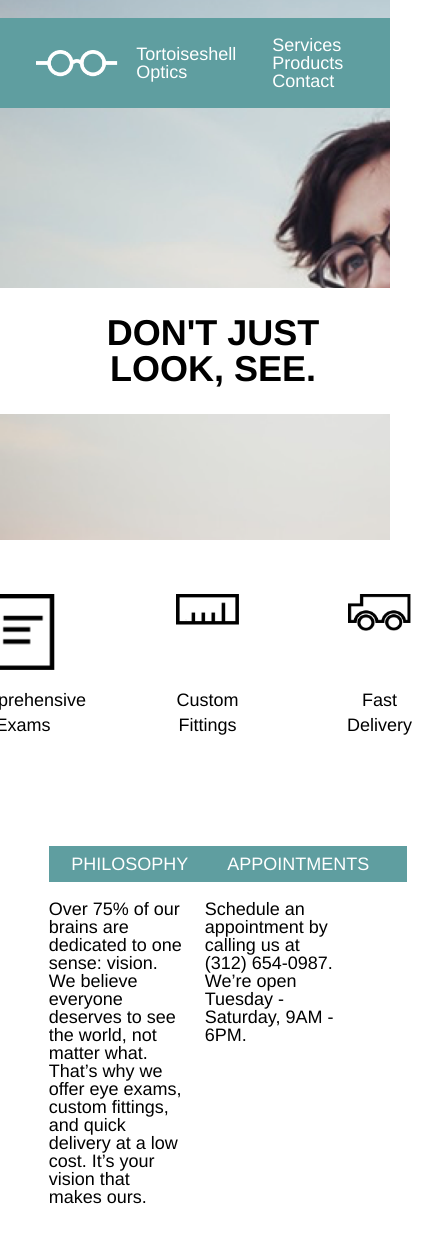
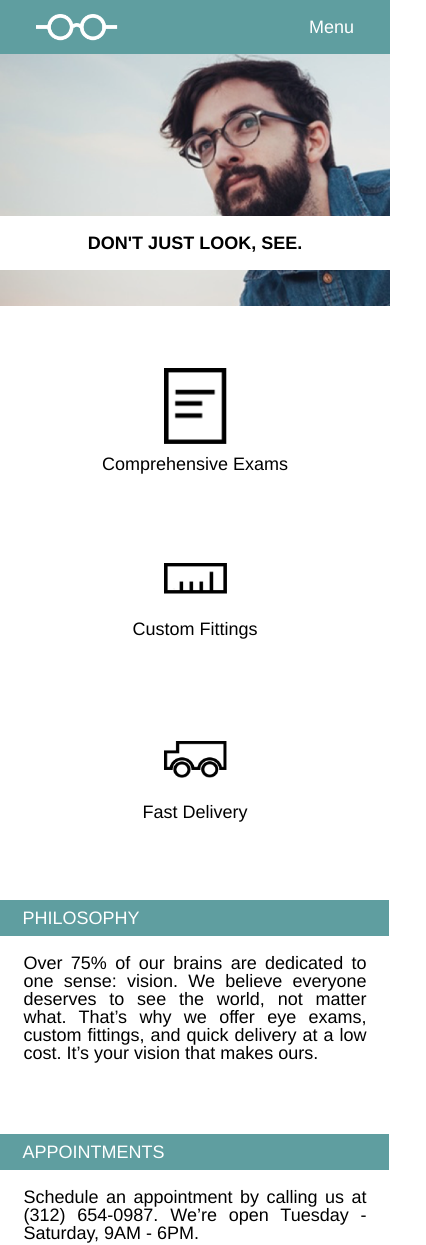
Before and after one commit to ashley-howard/optics, a plain HTML site: page index.html in a window 390 px wide. Shown: the top 1245 px of the page, 426 px wide, since content can reach past the window. Drawn offline with Linux system fonts and the light colour scheme.

Commit message:
added responsiveness

```diff
--- a/index.html
+++ b/index.html
@@ -4,6 +4,8 @@
     <meta name="viewport" content="width=device-width">
     <link rel="stylesheet" href="resources/reset.css" type="text/css">
     <link rel="stylesheet" href="resources/global.css" type="text/css">
+    <link rel="stylesheet" href="resources/media-960px.css" type="text/css">
+    <link rel="stylesheet" href="resources/media-650px.css" type="text/css">
     <meta charset="utf-8">
     <title>Tortoiseshell Optics</title>
   </head>
@@ -11,6 +13,7 @@
 
     <!-- Navbar -->
   <div class="header">
+
     <nav class="navbar">
       <div class="container">
         <div class="logo">
@@ -24,6 +27,19 @@
         </div>
       </div>
     </nav>
+
+    <!-- Mobile Navbar -->
+    <nav class="mobile-navbar">
+      <div class="container">
+        <div class="logo">
+          <img src="resources/images/logo-white.png" alt="a pair of white glasses">
+        </div>
+        <div class="links">
+          <span>Menu</span>
+        </div>
+      </div>
+    </nav>
+
     <!-- Main Banner -->
     <div class="container">
       <div class="banner">
--- a/resources/global.css
+++ b/resources/global.css
@@ -18,7 +18,7 @@ body {
   margin-top: 1rem;
 }
 
-.navbar .container {
+.navbar .container, .mobile-navbar .container {
   display: flex;
   justify-content: space-between;
   background-color: cadetblue;
@@ -40,13 +40,17 @@ body {
   margin-left: 1rem;
 }
 
-.navbar .links {
+.navbar .links, .mobile-navbar .links {
   margin-right: 2rem;
   padding: 1rem 0;
 }
 
-.navbar .links span {
+.navbar .links span, .mobile-navbar .links span {
   padding-left: 2rem;
+}
+
+.mobile-navbar {
+  display: none;
 }
 
 /*-- Header & Banner --*/
--- /dev/null
+++ b/resources/media-650px.css
@@ -0,0 +1,71 @@
+@media only screen and (max-width: 650px){
+  .navbar {
+    display: none;
+  }
+
+  .mobile-navbar{
+    display: block;
+  }
+
+  .header {
+    height: 17rem;
+  }
+
+  .banner {
+    display: block;
+    justify-content: center;
+    margin: 0;
+    margin-top: 9rem;
+  }
+
+  .heading {
+    display: block;
+  }
+
+  .heading h1 {
+    font-size: 1rem;
+    padding: 1rem 0;
+}
+
+.details {
+  display: block;
+}
+
+.item {
+  width: auto;
+  height: 7rem;
+  justify-content: space-evenly;
+}
+
+.business {
+  display: block;
+}
+
+.info {
+  width: 94%;
+}
+
+.appointments {
+  margin-left: 0;
+  margin-top: 4rem;
+}
+
+.info span {
+ width: 100%;
+}
+
+.info p {
+  margin-top: 1rem;
+  margin-left: 1.3rem;
+  text-align: justify;
+}
+
+.footer span {
+  display: none;
+}
+
+.footer img {
+  margin: 4rem auto;
+}
+
+}
--- /dev/null
+++ b/resources/media-960px.css
@@ -0,0 +1,21 @@
+@media only screen and (max-width: 960px){
+  .navbar {
+    margin-top: 0;
+  }
+
+  .banner {
+    margin-right: 2rem;
+    margin-top: 5rem;
+  }
+
+  .header {
+    height: 22rem;
+  }
+
+  .heading h1 {
+    font-size: 1.33rem;
+    padding: 1.5rem 4rem 1.5rem 4rem;
+}
+
+
+}
```
